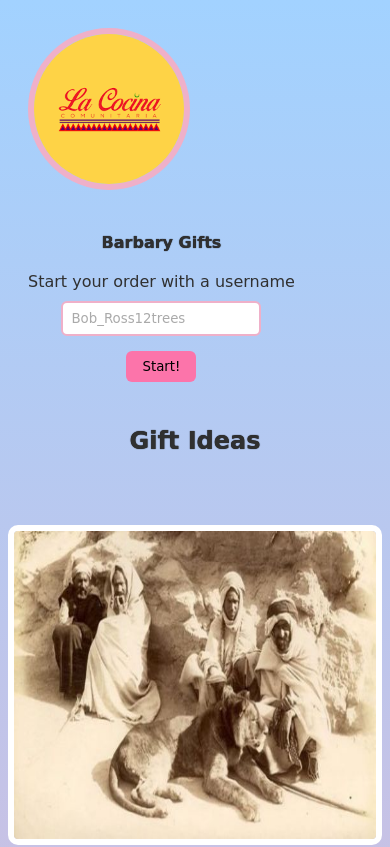
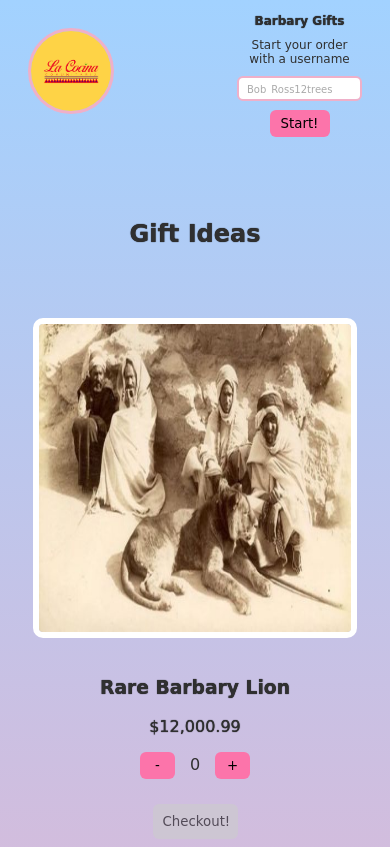
Before and after one commit to 1syunus/Bday-gift-site, a plain HTML site: page index.html in a window 390 px wide. Shown: the top 847 px of the page. Drawn offline with Linux system fonts and the light colour scheme; a web font is replaced by a local one.

Commit message:
updated for mobile view
fixed responsive layout

```diff
--- a/index.html
+++ b/index.html
@@ -4,7 +4,7 @@
         <meta name="viewport" content="width=device-width, initial-scale=1.0">
         <meta name="description" content=
         "E-commerce gift page with personalized greeting and customer reviews">
-        <title>Personalized Gift Store</title>
+        <title>Exotic Gift Store</title>
         <link rel="preconnect" href="https://fonts.googleapis.com">
         <link rel="preconnect" href="https://fonts.gstatic.com" crossorigin>
         <link href="https://fonts.googleapis.com/css2?family=Happy+Monkey&display=swap" rel="stylesheet">
--- a/styles.css
+++ b/styles.css
@@ -22,6 +22,7 @@ header {
 
 #header-logo {
     width: 150px;
+    max-width: 100%;
     border-radius: 50%;
     border: 6px solid #EFB0C9;
 }
@@ -29,6 +30,8 @@ header {
 .header-left {
     display: flex;
     align-items: center;
+    flex-shrink: 1;
+
 }
 
 .header-right {
@@ -37,6 +40,8 @@ header {
     align-items: flex-end;
     text-align: center;
     box-sizing: border-box;
+    flex-shrink: 1; /* allow shrinkage */
+    min-width: 0; /* no overflow */
 }
 
 
@@ -49,6 +54,7 @@ header {
     font-size: 2em;
     max-width: 600px;
     width: 100%;
+
 }
 
 
@@ -236,15 +242,77 @@ textarea {
 @media (max-width: 768px) {
     header {
         flex-direction: column;
-        text-align: center;
+        flex-wrap: nowrap;
+        align-items: end;
+        gap: 10px;
+    }
+
+    .header-left,
+    .header-right {
+        flex-direction: row; /* Keep the left and right headers in a single line */
+        justify-content: space-between;
+        width: 100%; /* Ensure both headers take up the full width */
+        align-items: center;
+    }
+
+    #header-logo {
+        width: 80px;
+        border: 3px solid #EFB0C9;
+    }
+
+    header label {
+        font-size: .75em;
+        margin-top: -10px;
+    }
+
+    .header-right {
+        gap: 1px;
+    }
+
+    .store-title {
+        font-size: .75em; /* Reduce title size */
+        margin-top: -125px;
+        padding-top: 15px;
+    }
+
+    .username-div {
+        width: 125px;
+    }
+
+    #username {
+        width: 125px;
+        height: 25px;
+    }
+
+
+    #greeting {
+        margin-top: 15px; /* space between headers and greeting */
+        font-size: 1.25em;
+        order: 3; /* header moved below */
+    }
+
+    #start-btn {
+        width: 60px;
+        margin-top: 4px;
+        padding: 6px;
     }
 
     .gifts {
         flex-direction: column;
         align-items: center;
+        padding: 0 25px;
+    }
+
+    .reviews {
+        padding: 25px 0 0;
+        margin: 50px;
     }
 
     .modal {
         width: 90%;
     }
+
+    ::placeholder {
+        font-size: .75em;
+    }
 }
```
